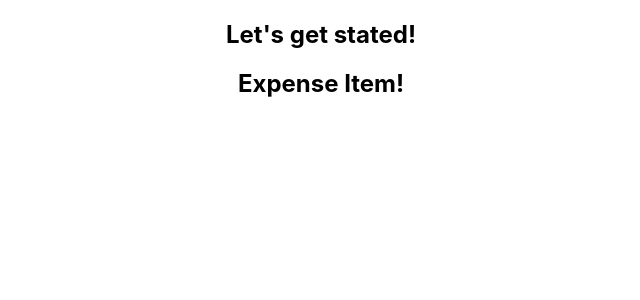
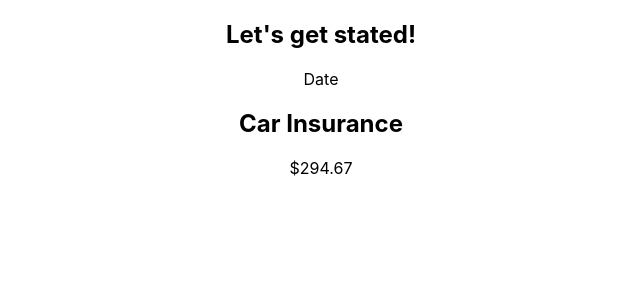
Before and after one commit to huy19712011/my-app, a React (Create React App) app: page / in a window 1280 px wide. Shown: the top 300 px of the page, without its empty margins (319-959 px from the left). Built offline with nearby package versions, Linux system fonts and the light colour scheme.

Commit message:
33: More complex JSX code

```diff
--- a/src/components/ExpenseItem.js
+++ b/src/components/ExpenseItem.js
@@ -1,7 +1,11 @@
-function ExpenseItem () {
+function ExpenseItem() {
   return (
     <div>
-      <h2>Expense Item!</h2>
+      <div>Date</div>
+      <div>
+        <h2>Car Insurance</h2>
+        <div>$294.67</div>
+      </div>
     </div>
   );
 
```
